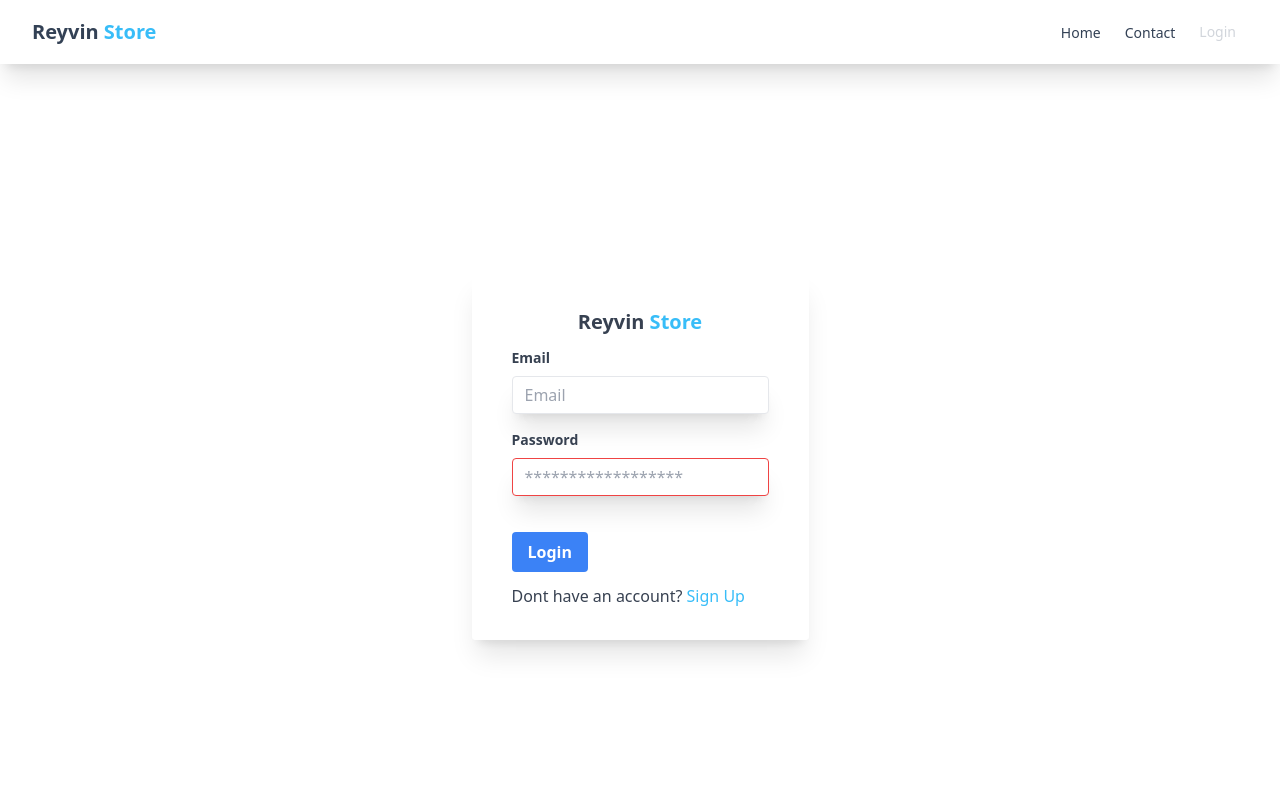
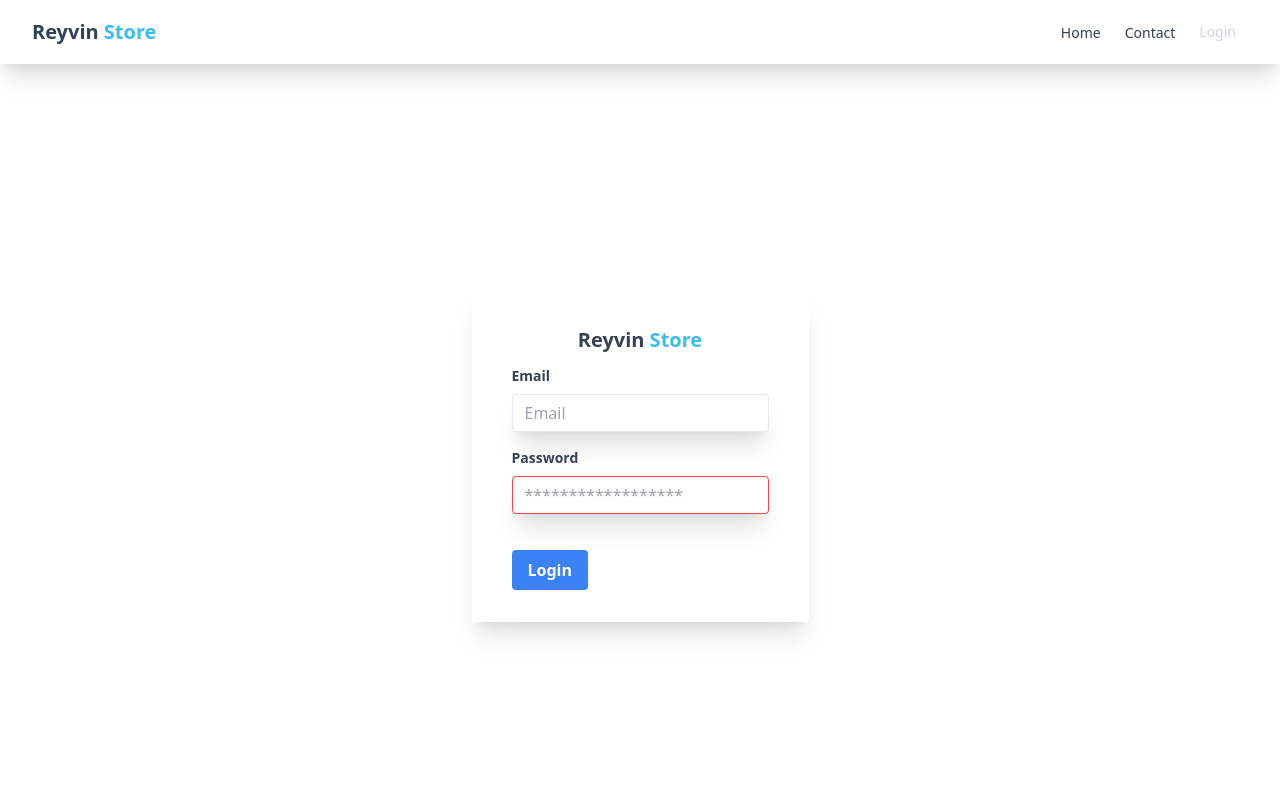
Before and after one commit to GakTau24/reyvinstore, a Next.js app: page /login in a window 1280 px wide. Shown: the top 800 px of the page. Built offline with nearby package versions, Linux system fonts and the light colour scheme; no server answers.

Commit message:
update delete register

```diff
--- a/app/register/page.tsx
+++ /dev/null
@@ -1,11 +0,0 @@
-import SignupForm from "../../components/SignupForm/SignupForm"
-
-function page() {
-  return (
-    <>
-        <SignupForm />
-    </>
-  )
-}
-
-export default page
--- a/components/SigninForm/LoginForm.tsx
+++ b/components/SigninForm/LoginForm.tsx
@@ -108,12 +108,12 @@ const LoginForm = () => {
             {loading ? "Loading..." : "Login"}
           </button>
         </div>
-        <p className="text-gray-700 pt-3">
+        {/* <p className="text-gray-700 pt-3">
           Dont have an account?{" "}
           <Link href={"/signup"} className="text-sky-400">
             Sign Up
           </Link>
-        </p>
+        </p> */}
       </form>
     </div>
   );
```
